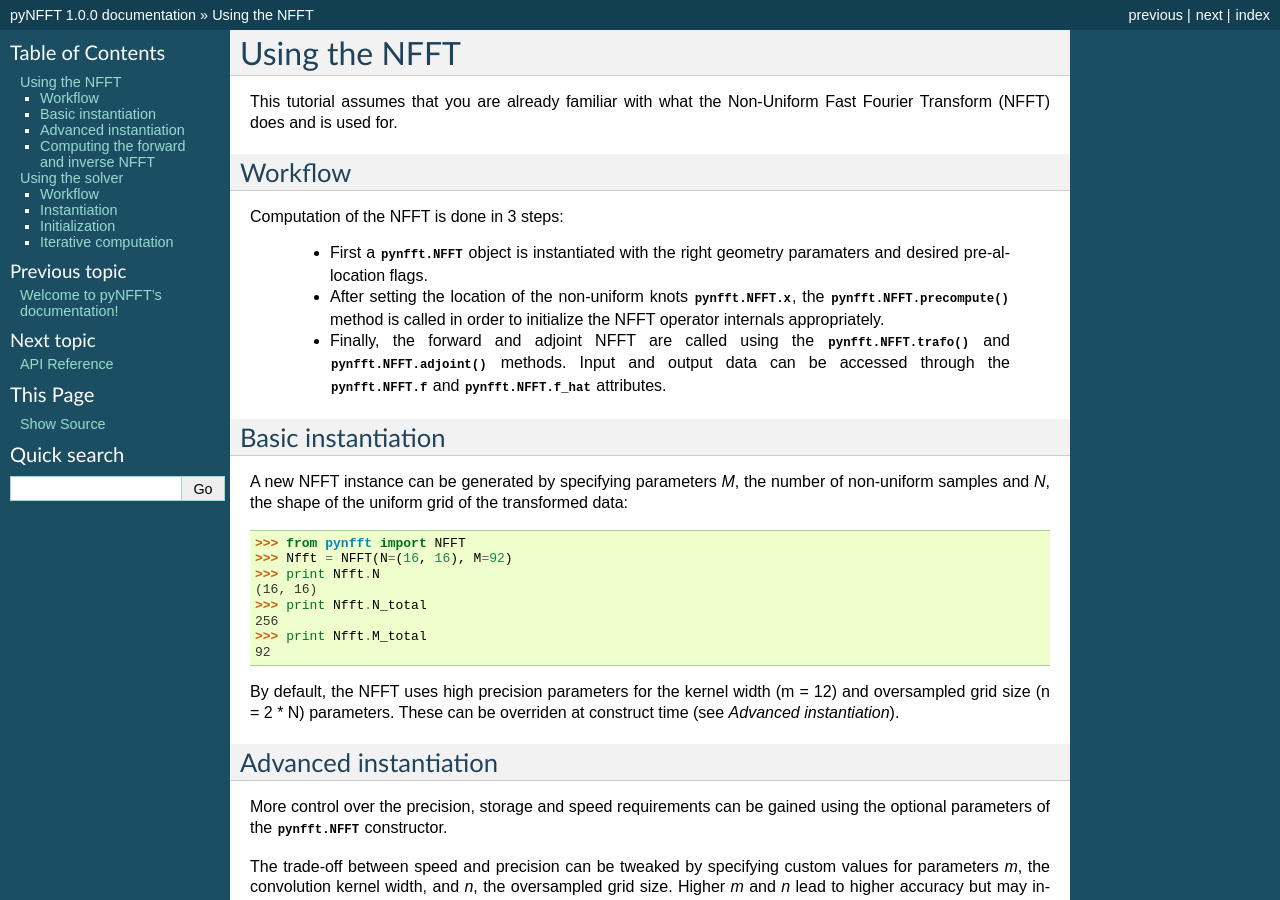
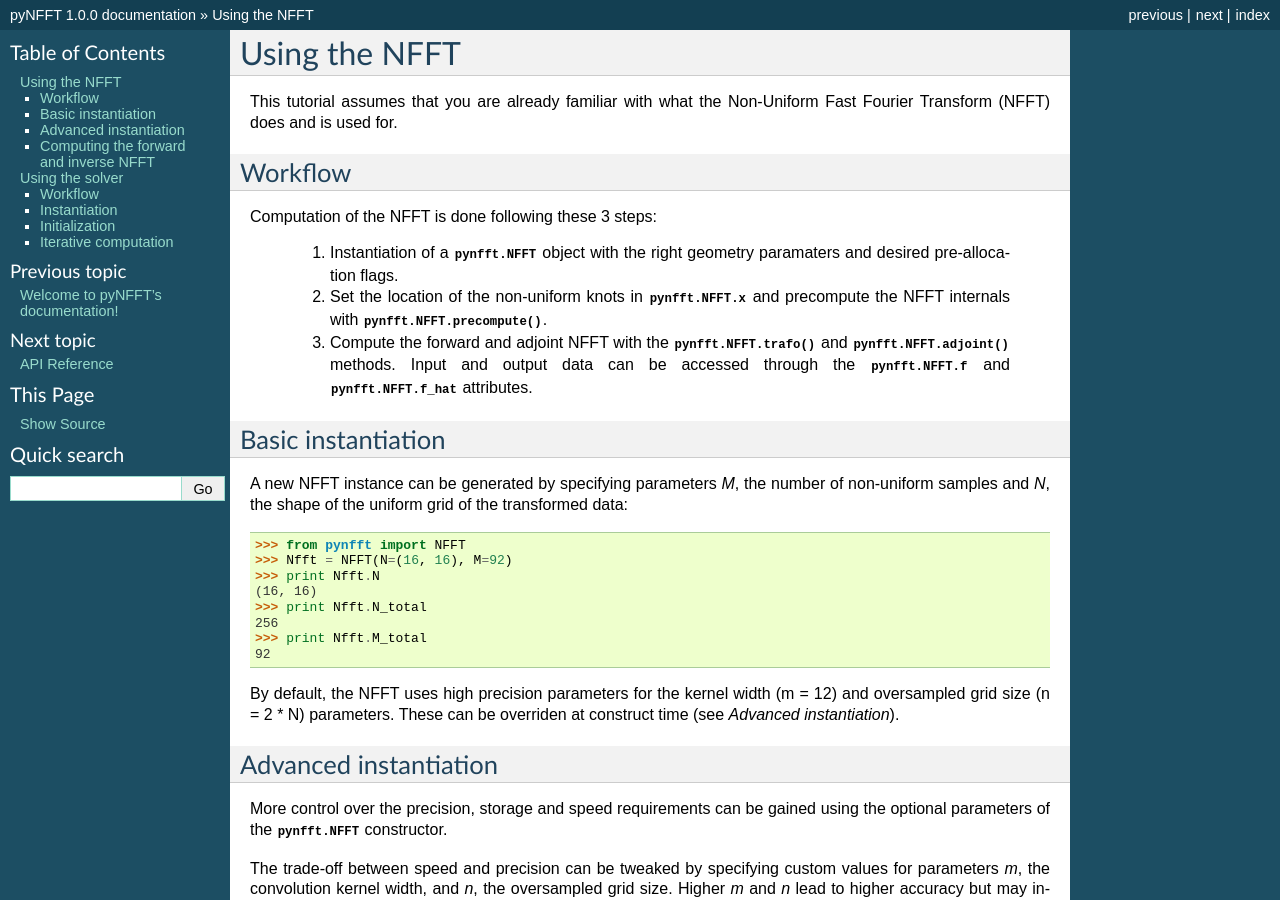
Before and after one commit to pyNFFT/pyNFFT, a Sphinx documentation site: the page built from doc/tutorial.rst, in a window 1280 px wide and 900 px high. Built offline with Sphinx 7.4.7, drawn with Linux system fonts in a browser that asks for light colours.

Commit message:
revise doc

```diff
--- a/doc/tutorial.rst
+++ b/doc/tutorial.rst
@@ -7,21 +7,13 @@ Non-Uniform Fast Fourier Transform (NFFT) does and is used for.
 Workflow
 --------
 
-Computation of the NFFT is done in 3 steps:
+Computation of the NFFT is done following these 3 steps:
 
-      - First a :class:`pynfft.NFFT` object is instantiated with the
-	right geometry paramaters and desired pre-allocation flags.
+      #. Instantiation of a :class:`pynfft.NFFT` object with the right geometry paramaters and desired pre-allocation flags.
 
-      - After setting the location of the non-uniform knots
-	:attr:`pynfft.NFFT.x`, the :meth:`pynfft.NFFT.precompute`
-	method is called in order to initialize the NFFT operator internals
-	appropriately.
+      #. Set the location of the non-uniform knots in :attr:`pynfft.NFFT.x` and precompute the NFFT internals with :meth:`pynfft.NFFT.precompute`.
 
-      - Finally, the forward and adjoint NFFT are called using the
-	:meth:`pynfft.NFFT.trafo` and :meth:`pynfft.NFFT.adjoint`
-	methods. Input and output data can be accessed through the
-	:attr:`pynfft.NFFT.f` and :attr:`pynfft.NFFT.f_hat`
-	attributes.
+      #. Compute the forward and adjoint NFFT with the :meth:`pynfft.NFFT.trafo` and :meth:`pynfft.NFFT.adjoint` methods. Input and output data can be accessed through the :attr:`pynfft.NFFT.f` and :attr:`pynfft.NFFT.f_hat` attributes.
 
 Basic instantiation
 -------------------
```
